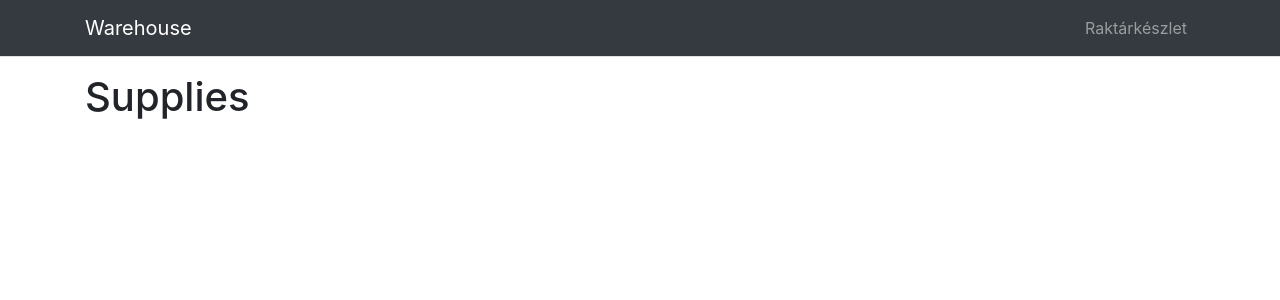
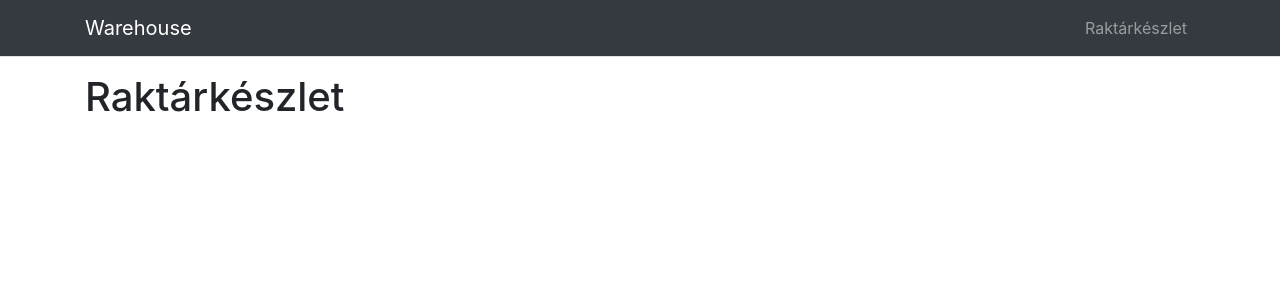
Before and after one commit to jbence1994/warehouse-ui, a React (Create React App) app: page /raktarkeszlet in a window 1280 px wide. Shown: the top 300 px of the page. Built offline with nearby package versions, Linux system fonts and the light colour scheme.

Commit message:
Create a basic skeleton to page

```diff
--- a/src/pages/supplies.jsx
+++ b/src/pages/supplies.jsx
@@ -1,7 +1,15 @@
 import React from "react";
 
 const Supplies = () => {
-  return <h1>Supplies</h1>;
+  return (
+    <React.Fragment>
+      <section className="row">
+        <article className="col-sm-12 col-md-12 col-lg-4">
+          <h1>Raktárkészlet</h1>
+        </article>
+      </section>
+    </React.Fragment>
+  );
 };
 
 export default Supplies;
```
